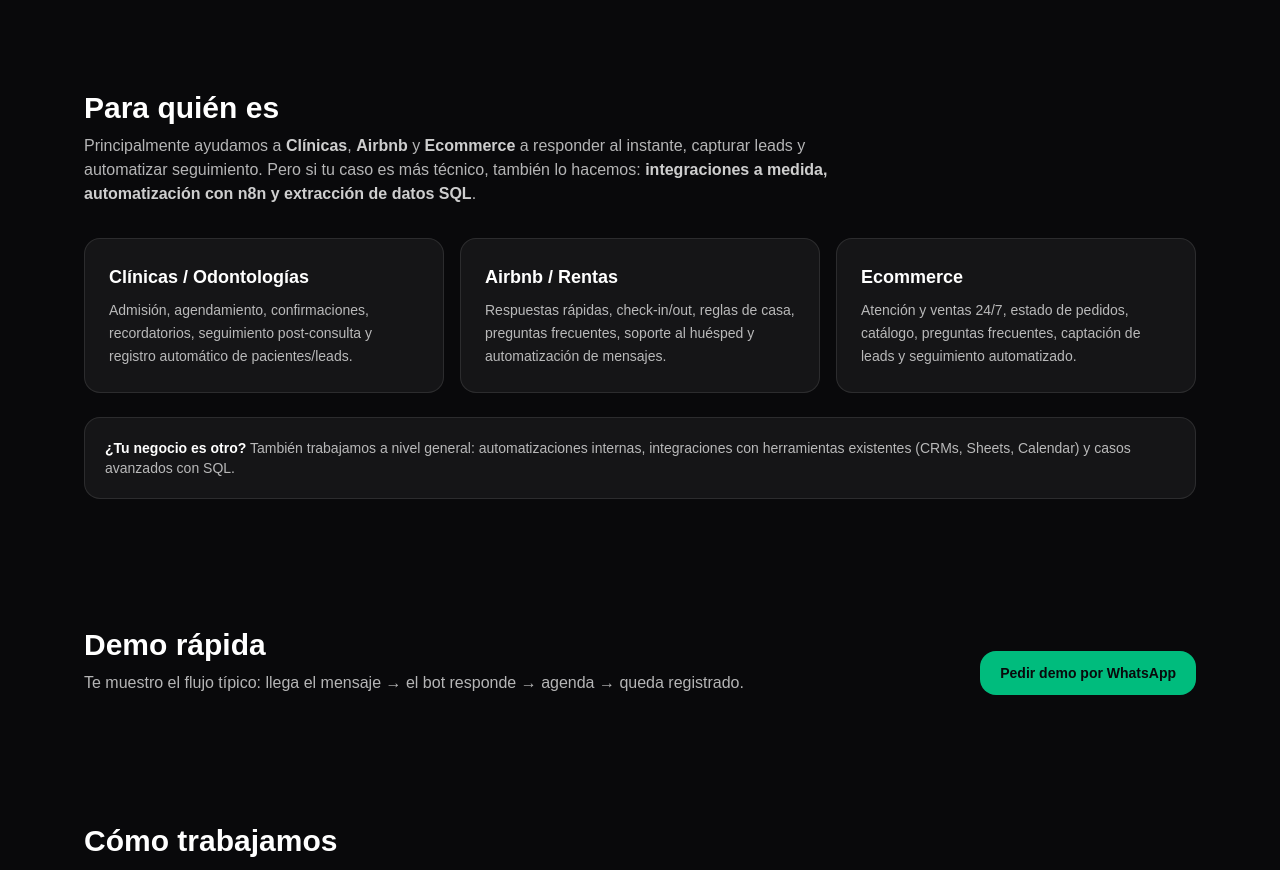
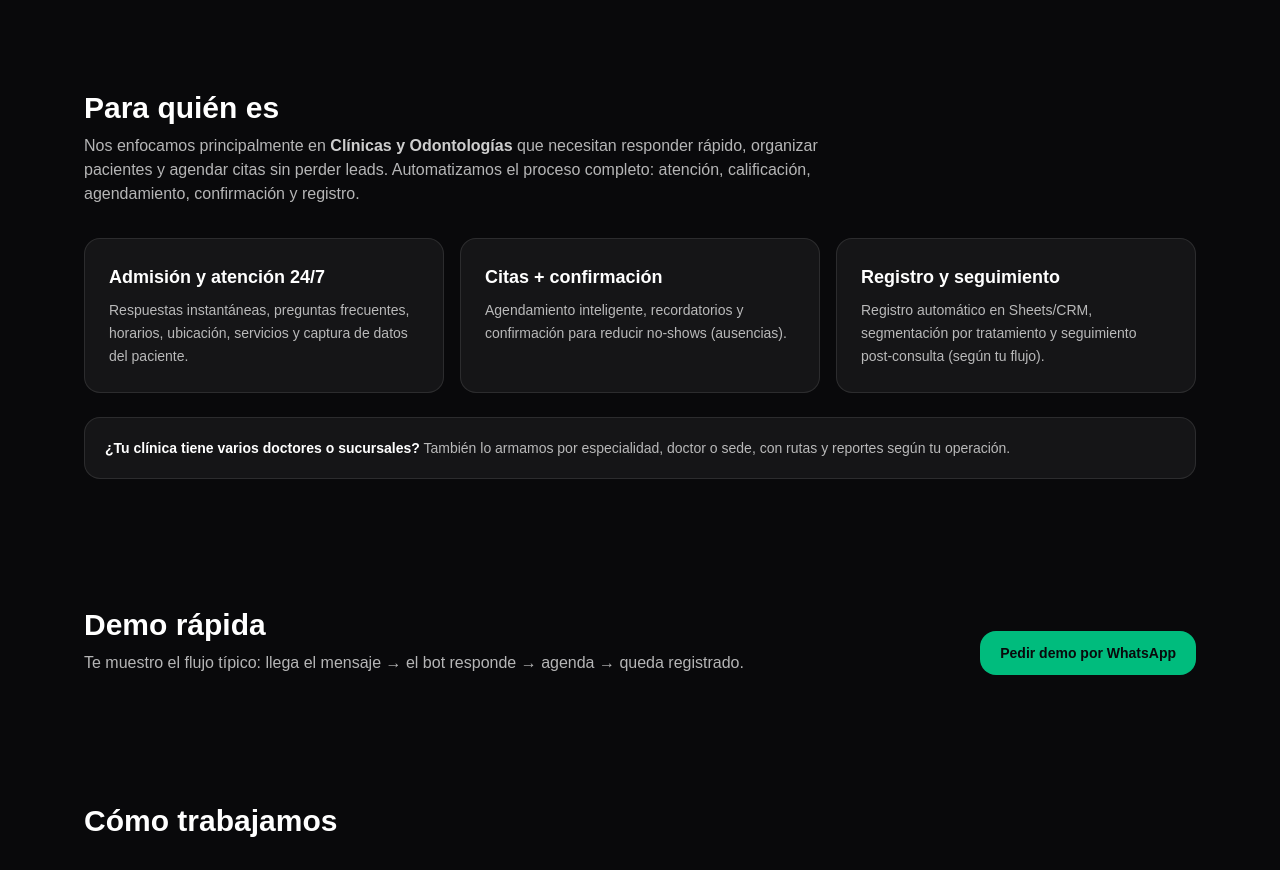
Before and after one commit to aicompanyjb-blip/ia-company-jb, a Next.js app: page / in a window 1280 px wide. Shown: the part 1520-2390 px from the top of the page. Built offline with nearby package versions, Linux system fonts and the light colour scheme.

Commit message:
actualizo loading

```diff
--- a/app/page.tsx
+++ b/app/page.tsx
@@ -287,36 +287,29 @@ export default function Home() {
       </section>
 
       {/* Para quién es */}
+{/* Para quién es (solo clínicas) */}
 <section id="para-quien-es" className="mx-auto max-w-6xl px-5 py-16">
   <h2 className="text-2xl font-bold md:text-3xl">Para quién es</h2>
 
   <p className="mt-2 max-w-3xl text-white/70">
-          Principalmente ayudamos a{" "}
-          <span className="font-semibold text-white/80">Clínicas</span>,{" "}
-          <span className="font-semibold text-white/80">Airbnb</span> y{" "}
-          <span className="font-semibold text-white/80">Ecommerce</span> a
-          responder al instante, capturar leads y automatizar seguimiento. Pero
-          si tu caso es más técnico, también lo hacemos:{" "}
-          <span className="font-semibold text-white/80">
-            integraciones a medida, automatización con n8n y extracción de datos
-            SQL
-          </span>
-          .
+    Nos enfocamos principalmente en <span className="font-semibold text-white/80">Clínicas y Odontologías</span>{" "}
+    que necesitan responder rápido, organizar pacientes y agendar citas sin perder leads.
+    Automatizamos el proceso completo: atención, calificación, agendamiento, confirmación y registro.
   </p>
 
   <div className="mt-8 grid gap-4 md:grid-cols-3">
     {[
       {
-              title: "Clínicas / Odontologías",
-              desc: "Admisión, agendamiento, confirmaciones, recordatorios, seguimiento post-consulta y registro automático de pacientes/leads.",
+        title: "Admisión y atención 24/7",
+        desc: "Respuestas instantáneas, preguntas frecuentes, horarios, ubicación, servicios y captura de datos del paciente.",
       },
       {
-              title: "Airbnb / Rentas",
-              desc: "Respuestas rápidas, check-in/out, reglas de casa, preguntas frecuentes, soporte al huésped y automatización de mensajes.",
+        title: "Citas + confirmación",
+        desc: "Agendamiento inteligente, recordatorios y confirmación para reducir no-shows (ausencias).",
       },
       {
-              title: "Ecommerce",
-              desc: "Atención y ventas 24/7, estado de pedidos, catálogo, preguntas frecuentes, captación de leads y seguimiento automatizado.",
+        title: "Registro y seguimiento",
+        desc: "Registro automático en Sheets/CRM, segmentación por tratamiento y seguimiento post-consulta (según tu flujo).",
       },
     ].map((c) => (
       <div
@@ -324,19 +317,15 @@ export default function Home() {
         className="rounded-2xl border border-white/10 bg-white/5 p-6"
       >
         <p className="text-lg font-semibold">{c.title}</p>
-              <p className="mt-2 text-sm leading-relaxed text-white/70">
-                {c.desc}
-              </p>
+        <p className="mt-2 text-sm leading-relaxed text-white/70">{c.desc}</p>
       </div>
     ))}
   </div>
 
   <div className="mt-6 rounded-2xl border border-white/10 bg-white/5 p-5">
     <p className="text-sm text-white/70">
-            <span className="font-semibold text-white">¿Tu negocio es otro?</span>{" "}
-            También trabajamos a nivel general: automatizaciones internas,
-            integraciones con herramientas existentes (CRMs, Sheets, Calendar) y
-            casos avanzados con SQL.
+      <span className="font-semibold text-white">¿Tu clínica tiene varios doctores o sucursales?</span>{" "}
+      También lo armamos por especialidad, doctor o sede, con rutas y reportes según tu operación.
     </p>
   </div>
 </section>
```
Lines whose indentation alone changed are shown as unchanged.
